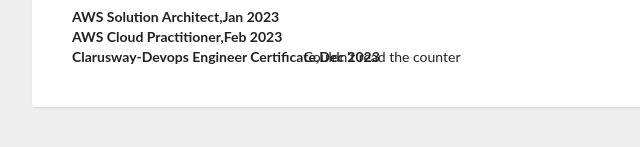
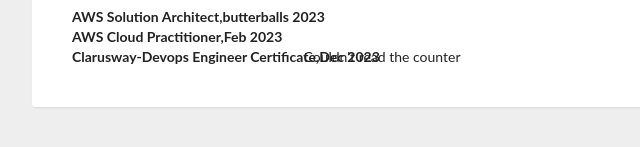
Before and after one commit to ilknurm/aws-resume-project, a plain HTML site: page website/index.html in a window 1280 px wide. Shown: the part 975-1122 px from the top of the page, 258-898 px from the left. Drawn offline with Linux system fonts and the light colour scheme; no server answers.

Commit message:
update html

```diff
--- a/website/index.html
+++ b/website/index.html
@@ -76,7 +76,7 @@
       <div class="section__title">Certificates</div>
        <div class="section__list">
          <div class="section__list-item">
-           <div class="name">AWS Solution Architect,Jan 2023</div>
+           <div class="name">AWS Solution Architect,butterballs 2023</div>
                     <div class="name">AWS Cloud Practitioner,Feb 2023</div>
                     <div class="name">Clarusway-Devops Engineer Certificate,Dec 2023</div>
               <div class="counter-number nav-item nav-link text-white-50 font-os font-size-16 active" style="position: relative; text-align: center;">
```
